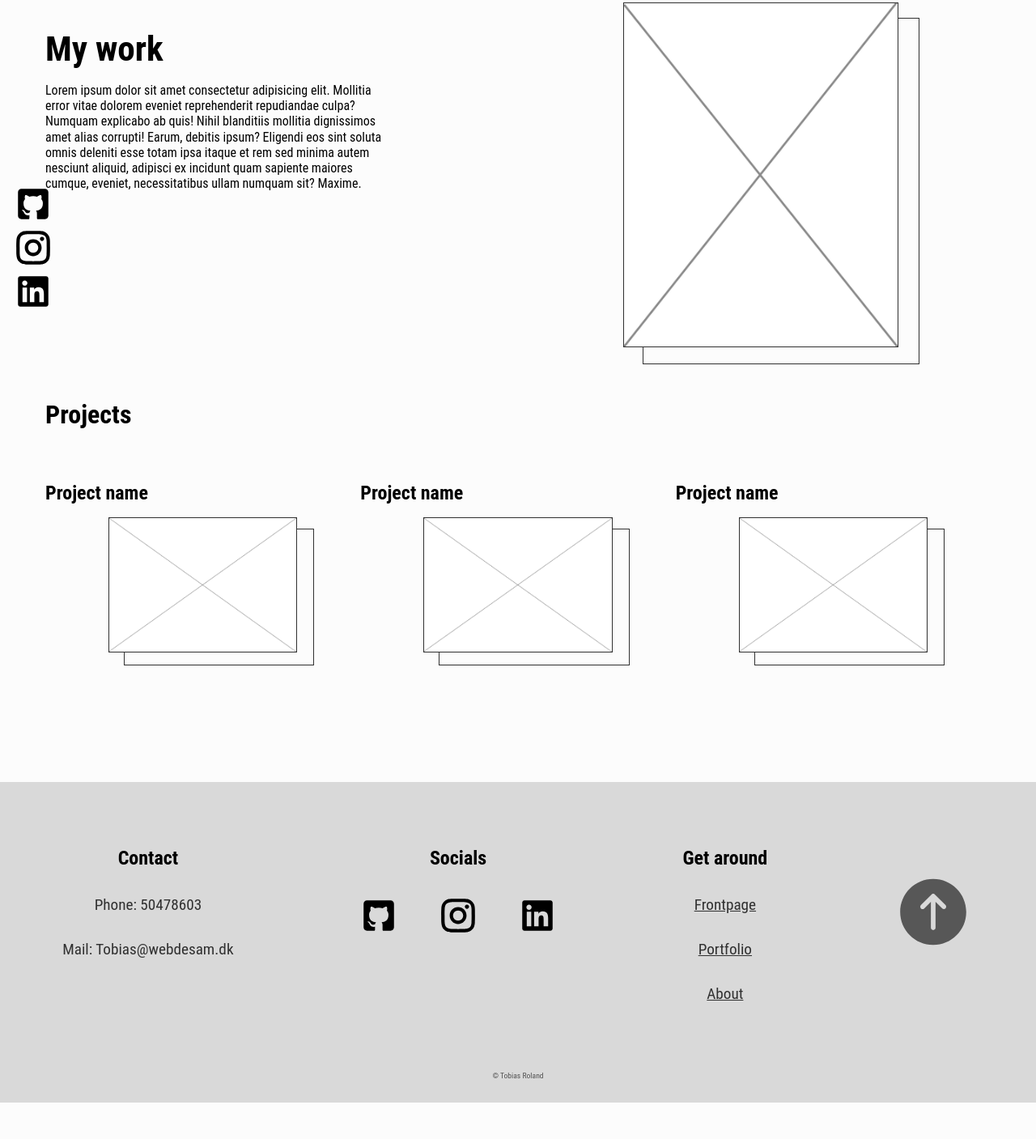
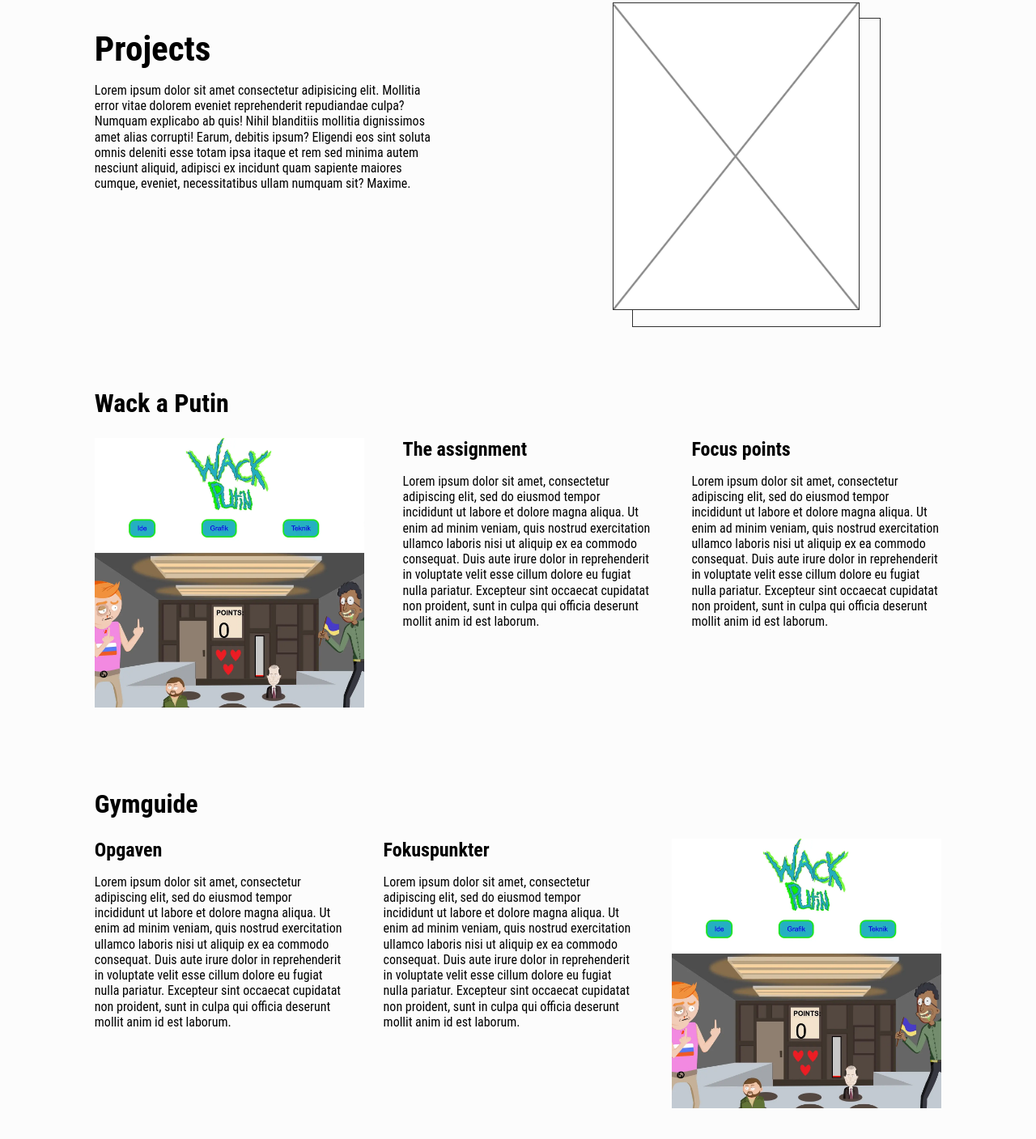
Before and after one commit to TobiasRoland123/personal_professional_website, a plain HTML site: page portfolio.html in a window 1280 px wide. Shown: the part 93-1500 px from the top of the page at 81% size. Before the commit the page ends 1455 px from the top, so only its background shows below. Drawn offline with Linux system fonts and the light colour scheme.

Commit message:
prokect section style decided not finished

```diff
--- a/css/style.css
+++ b/css/style.css
@@ -133,9 +133,9 @@ nav button {
   left: 0;
 }
 
-.socials_on_side {
+/* .socials_on_side {
   display: none;
-}
+} */
 
 main {
   max-width: 1200px;
@@ -143,6 +143,10 @@ main {
 }
 
 /* --------------------------------  Frontpage -------------------------------- */
+
+.socials_on_side {
+  display: none;
+}
 
 main > article {
   margin: 2rem 1rem 0;
@@ -233,20 +237,15 @@ label {
 
 /* -------------------------- Portfolio ---------------------- */
 
-#projects img {
-  box-shadow: 20px 15px var(--clr_white), 20px 15px 0px 1px var(--clr_black);
+.project_image img {
+  max-width: 100%;
 }
-
-#projects .figure_container .project {
-  display: grid;
-  margin: 0 auto;
+.project .project_focus {
+  margin-block-start: 3rem;
 }
-#projects .figure_container .project h3 {
-  margin: 2rem 0 1rem;
-}
-
-#projects .figure_container .project img {
-  margin-block-end: 2rem;
+.project_brief,
+.project_focus {
+  font-weight: 700;
 }
 
 /* -------------------------- About ---------------------- */
@@ -322,20 +321,26 @@ footer a {
   /* -------------------  NAVMENU  ------------------- */
 
   .socials_on_side {
+    margin: 2rem 0;
+    display: block;
+  }
+
+  .socialmedia_on_side {
     display: flex;
-    position: fixed;
-    top: 40%;
+    gap: 2rem;
   }
-  .socialmedia_on_side {
+
+  .socials_on_side li {
     list-style: none;
+  }
+
+  .socials_on_side li a img {
     width: 50px;
-    margin: 0 0 0 1rem;
+    filter: invert(32%) sepia(77%) saturate(0%) hue-rotate(133deg) brightness(83%) contrast(101%);
   }
-  .socialmedia_on_side img {
-    width: 100%;
-  }
-  .socialmedia_on_side img:hover {
-    transition: 100ms ease-in-out;
+
+  .socials_on_side li a img:hover {
+    transition: 0.3s ease-in-out;
     transform: scale(1.2);
   }
 
@@ -346,6 +351,7 @@ footer a {
   nav {
     margin: 0 auto;
     padding: 0 10%;
+    z-index: 1;
   }
   .nav-menu {
     position: unset;
@@ -375,11 +381,6 @@ footer a {
   .nav-menu li a:hover::after {
     width: 100%;
   }
-
-  /* .nav-menu li a:hover {
-    transition: all 0.3s ease-in-out;
-    font-weight: 600;
-  } */
 
   .splash_img {
     display: none;
@@ -420,9 +421,32 @@ footer a {
   }
 
   /* -------------------  Portfolio  ------------------- */
-
+  .project {
+    margin-block-start: 6rem;
+  }
   #projects .figure_container {
     display: flex;
+  }
+  .project_title {
+    margin: 1.5rem auto;
+  }
+  .projects > h2 {
+    text-align: start;
+    font-size: 3.3rem;
+    margin-block-end: 3rem;
+    font-weight: 900;
+  }
+
+  .project_content {
+    display: grid;
+    grid-template-columns: 1fr 1fr;
+    gap: 3rem;
+  }
+  .project_brief {
+    margin: 0;
+  }
+  .project_content.switched .project_image {
+    order: 2;
   }
   /* -------------------  About  ------------------- */
   .personal_interests .figure_container {
@@ -433,8 +457,20 @@ footer a {
   }
 }
 
-@media (min-width: 1200px) {
-  main {
-    padding: 0;
+@media (min-width: 1000px) {
+  .project_content {
+    grid-template-columns: 1fr 2fr;
+  }
+
+  .project_content.switched {
+    grid-template-columns: 2fr 1fr;
+  }
+  .project_texts {
+    display: grid;
+    grid-template-columns: 1fr 1fr;
+    gap: 3rem;
+  }
+  .project .project_focus {
+    margin-block-start: 0;
   }
 }
--- a/portfolio.html
+++ b/portfolio.html
@@ -26,33 +26,14 @@
         </button>
       </nav>
     </header>
-    <div class="socials_on_side">
-      <ul class="socialmedia_on_side">
-        <li>
-          <a href="https://github.com/TobiasRoland123"
-            ><img src="images/logos/social_media/github.svg" alt="Link to my Github repo"
-          /></a>
-        </li>
-        <li>
-          <a href="https://www.instagram.com/tobias_roland_uyet/?hl=da"
-            ><img src="images/logos/social_media/instagram.svg" alt="Link to my instagram profile"
-          /></a>
-        </li>
 
-        <li>
-          <a href="https://www.linkedin.com/in/samuel-tobias-roland-uyet-688580188/"
-            ><img src="images/logos/social_media/linkedin.svg" alt="Link to my linkedin profile"
-          /></a>
-        </li>
-      </ul>
-    </div>
     <main>
       <article class="splash_article article_grid">
         <div class="figure_container">
           <img src="images/portrait_frame_portrait.jpg" alt="" />
         </div>
         <div class="text_container">
-          <h1>My work</h1>
+          <h1>Projects</h1>
           <p>
             Lorem ipsum dolor sit amet consectetur adipisicing elit. Mollitia error vitae dolorem eveniet reprehenderit
             repudiandae culpa? Numquam explicabo ab quis! Nihil blanditiis mollitia dignissimos amet alias corrupti! Earum,
@@ -62,21 +43,73 @@
         </div>
       </article>
 
-      <section id="projects">
-        <h2>Projects</h2>
-        <article class="figure_container">
-          <div class="project">
-            <h3>Project name</h3>
-            <img src="images/landscape_frame.jpg" alt="" />
+      <section class="projects">
+        <article class="project">
+          <h2 class="project_title">Wack a Putin</h2>
+
+          <div class="project_content">
+            <div class="project_image">
+              <a href="http://webdesam.dk/kea/04_animation/index.html">
+                <img class="project_img" src="images/projects/04_animation.webp" alt="screenshot from a game"
+              /></a>
+            </div>
+            <div class="project_texts">
+              <div class="project_text_1">
+                <h3 class="project_brief">The assignment</h3>
+                <p>
+                  Lorem ipsum dolor sit amet, consectetur adipiscing elit, sed do eiusmod tempor incididunt ut labore et dolore
+                  magna aliqua. Ut enim ad minim veniam, quis nostrud exercitation ullamco laboris nisi ut aliquip ex ea commodo
+                  consequat. Duis aute irure dolor in reprehenderit in voluptate velit esse cillum dolore eu fugiat nulla
+                  pariatur. Excepteur sint occaecat cupidatat non proident, sunt in culpa qui officia deserunt mollit anim id est
+                  laborum.
+                </p>
+              </div>
+
+              <div class="project_text_2">
+                <h3 class="project_focus">Focus points</h3>
+                <p>
+                  Lorem ipsum dolor sit amet, consectetur adipiscing elit, sed do eiusmod tempor incididunt ut labore et dolore
+                  magna aliqua. Ut enim ad minim veniam, quis nostrud exercitation ullamco laboris nisi ut aliquip ex ea commodo
+                  consequat. Duis aute irure dolor in reprehenderit in voluptate velit esse cillum dolore eu fugiat nulla
+                  pariatur. Excepteur sint occaecat cupidatat non proident, sunt in culpa qui officia deserunt mollit anim id est
+                  laborum.
+                </p>
+              </div>
+            </div>
           </div>
+        </article>
+        <article class="project">
+          <h2 class="project_title">Gymguide</h2>
 
-          <div class="project">
-            <h3>Project name</h3>
-            <img src="images/landscape_frame.jpg" alt="" />
-          </div>
-          <div class="project">
-            <h3>Project name</h3>
-            <img src="images/landscape_frame.jpg" alt="" />
+          <div class="project_content switched">
+            <div class="project_image">
+              <a href="http://webdesam.dk/kea/04_animation/index.html">
+                <img class="project_img" src="images/projects/04_animation.webp" alt="screenshot from a game"
+              /></a>
+            </div>
+            <div class="project_texts">
+              <div class="project_text_1">
+                <h3 class="project_brief">Opgaven</h3>
+                <p>
+                  Lorem ipsum dolor sit amet, consectetur adipiscing elit, sed do eiusmod tempor incididunt ut labore et dolore
+                  magna aliqua. Ut enim ad minim veniam, quis nostrud exercitation ullamco laboris nisi ut aliquip ex ea commodo
+                  consequat. Duis aute irure dolor in reprehenderit in voluptate velit esse cillum dolore eu fugiat nulla
+                  pariatur. Excepteur sint occaecat cupidatat non proident, sunt in culpa qui officia deserunt mollit anim id est
+                  laborum.
+                </p>
+              </div>
+
+              <div class="project_text_2">
+                <h3 class="project_focus">Fokuspunkter</h3>
+                <p>
+                  Lorem ipsum dolor sit amet, consectetur adipiscing elit, sed do eiusmod tempor incididunt ut labore et dolore
+                  magna aliqua. Ut enim ad minim veniam, quis nostrud exercitation ullamco laboris nisi ut aliquip ex ea commodo
+                  consequat. Duis aute irure dolor in reprehenderit in voluptate velit esse cillum dolore eu fugiat nulla
+                  pariatur. Excepteur sint occaecat cupidatat non proident, sunt in culpa qui officia deserunt mollit anim id est
+                  laborum.
+                </p>
+              </div>
+            </div>
           </div>
         </article>
       </section>
```
Also changed, not shown: index.html (+14 -13 lines), images/logos/social_media/social_media.svg (added), images/projects/04_animation.webp (added).
